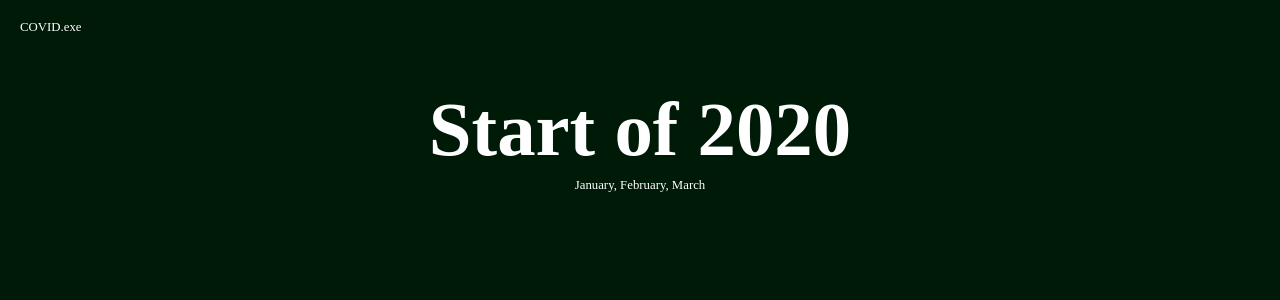
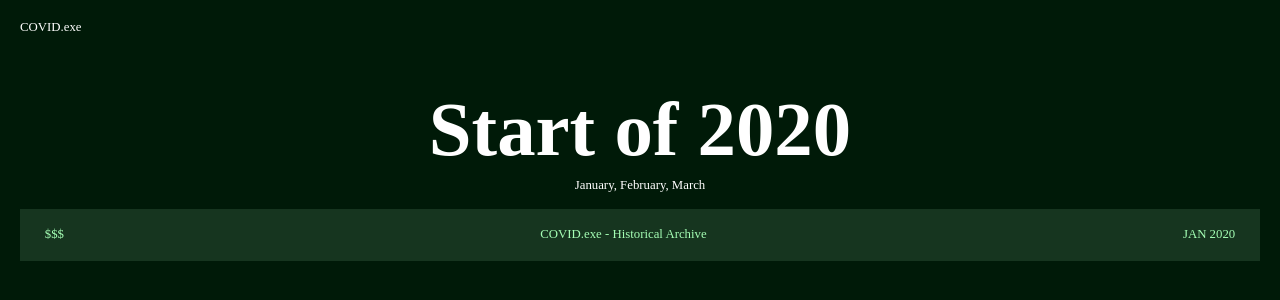
Before and after one commit to srinivasagudi0/COVID.exe, a plain HTML site: page next.html in a window 1280 px wide. Drawn offline with Linux system fonts and the light colour scheme.

Commit message:
added termnal bar

```diff
--- a/next.html
+++ b/next.html
@@ -39,13 +39,26 @@
             font-size: clamp(18px, 2vw, 25px);
             line-height: 1.6;
         }
+        .terminal-bar {
+            display:flex;
+            justify-content: space-between;
+            gap:2%;
+            padding: 1.5% 2%;
+            background: #16351f;
+            color: #a5ffb5;
+            font-size: clamp(10px, 1vw, 14px);
+        }
     </style>
     <main>
         <span class="header">COVID.exe</span>
         <h1>Start of 2020</h1>
         <p class="header">January, February, March</p>
         <div class="terminal">
-
+            <div class="terminal-bar">
+                <span>$$$</span>
+                <span>COVID.exe - Historical Archive</span>
+                <span id="terminal-date">JAN 2020</span>
+            </div>
         </div>
 
     </main>
```
